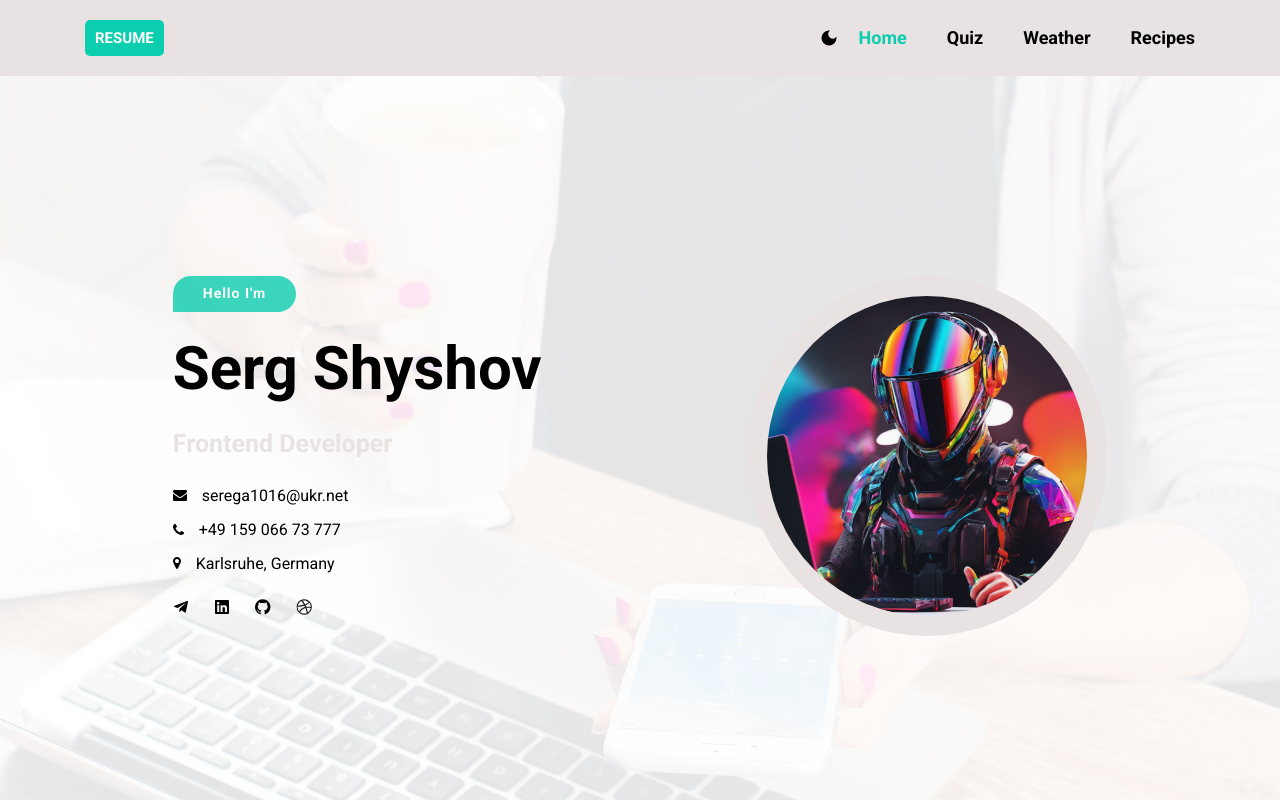
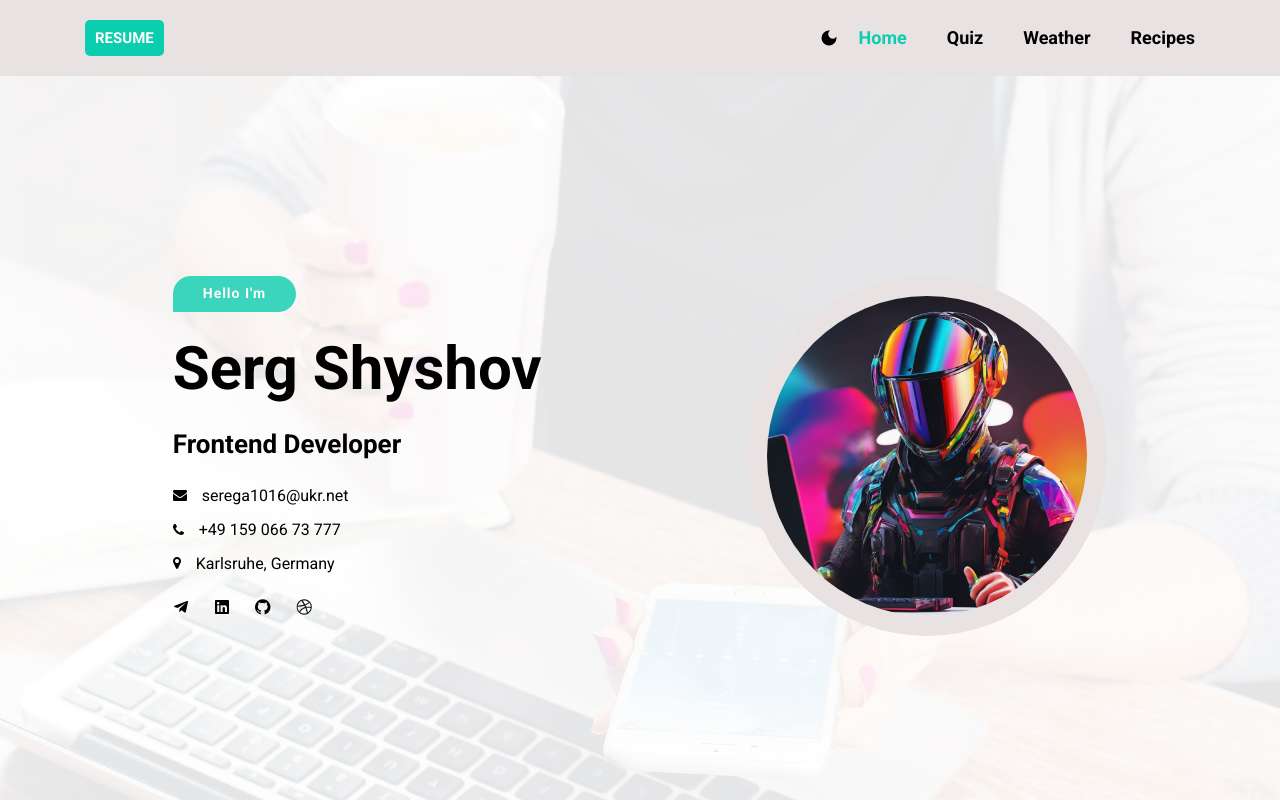
Before and after one commit to SergSch/Portfolio, a React (Create React App) app: page / in a window 1280 px wide. Shown: the top 800 px of the page. Built offline with nearby package versions, Linux system fonts and the light colour scheme; a web font is replaced by a local one.

Commit message:
fix title

```diff
--- a/src/layouts/HeaderBlock/HeaderBlock.jsx
+++ b/src/layouts/HeaderBlock/HeaderBlock.jsx
@@ -22,7 +22,13 @@ const HeaderBlock = () => {
           <div className={classes.about}>
             <div className={classes.hello}>Hello I'm</div>
             <h1>Serg Shyshov</h1>
-            <h3 className={classes.dark}>Frontend Developer</h3>
+            <h3
+              className={`${classes.frontend} ${
+                theme === 'dark' ? classes.dark : ''
+              }`}
+            >
+              Frontend Developer
+            </h3>
             <div
               className={`${classes.contacts} ${
                 theme === 'dark' ? classes.dark : ''
--- a/src/styles/HeaderBlock.module.css
+++ b/src/styles/HeaderBlock.module.css
@@ -54,7 +54,7 @@ h1 {
   font-size: clamp(2.25rem, 1.665rem + 2.93vw, 3.75rem);
   line-height: 108%;
 }
-h3 {
+.frontend {
   font-weight: 700;
   font-size: 26px;
   line-height: 131%;
```
